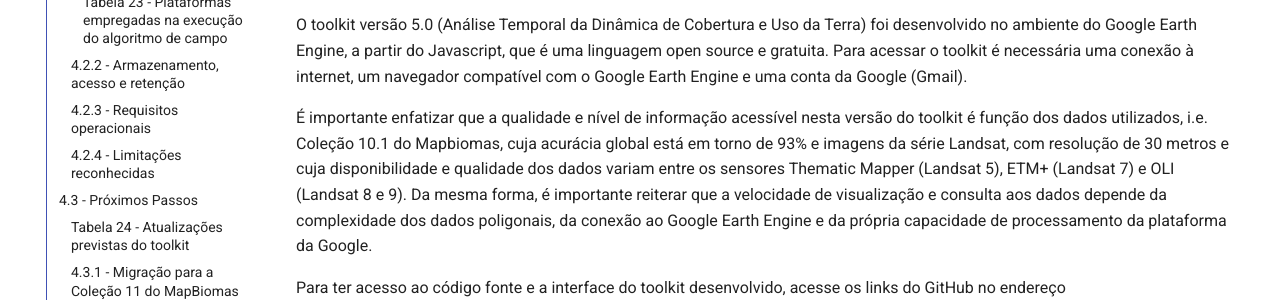
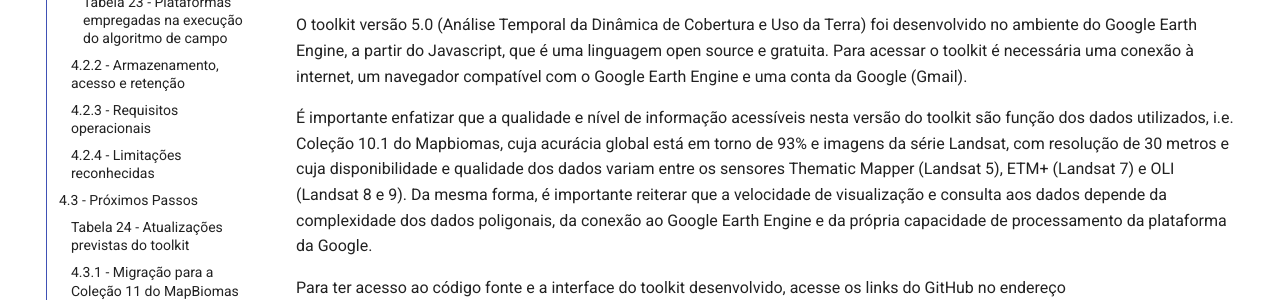
Before and after one commit to lapig-ufg/lapig-acelen, an MkDocs documentation site: the page built from docs/04_CONSIDERACOES_DE_IMPLEMENTACAO.md, in a window 1280 px wide and 900 px high. Shown: the part 383-683 px from the top of the window. Built offline with MkDocs 1.6.1 and Material for MkDocs 9.7.7, drawn with Linux system fonts in a browser that asks for light colours; comment, search, counter and statistics services are not loaded.

Commit message:
Update 04_CONSIDERACOES_DE_IMPLEMENTACAO.md

```diff
--- a/docs/04_CONSIDERACOES_DE_IMPLEMENTACAO.md
+++ b/docs/04_CONSIDERACOES_DE_IMPLEMENTACAO.md
@@ -6,7 +6,7 @@ Este capítulo reúne as condições práticas de operação dos dois componente
 
 O toolkit versão 5.0 (Análise Temporal da Dinâmica de Cobertura e Uso da Terra) foi desenvolvido no ambiente do Google Earth Engine, a partir do Javascript, que é uma linguagem open source e gratuita. Para acessar o toolkit é necessária uma conexão à internet, um navegador compatível com o Google Earth Engine e uma conta da Google (Gmail).
 
-É importante enfatizar que a qualidade e nível de informação acessível nesta versão do toolkit é função dos dados utilizados, i.e. Coleção 10.1 do Mapbiomas, cuja acurácia global está em torno de 93% e imagens da série Landsat, com resolução de 30 metros e cuja disponibilidade e qualidade dos dados variam entre os sensores Thematic Mapper (Landsat 5), ETM+ (Landsat 7) e OLI (Landsat 8 e 9). Da mesma forma, é importante reiterar que a velocidade de visualização e consulta aos dados depende da complexidade dos dados poligonais, da conexão ao Google Earth Engine e da própria capacidade de processamento da plataforma da Google.
+É importante enfatizar que a qualidade e nível de informação acessíveis nesta versão do toolkit são função dos dados utilizados, i.e. Coleção 10.1 do Mapbiomas, cuja acurácia global está em torno de 93% e imagens da série Landsat, com resolução de 30 metros e cuja disponibilidade e qualidade dos dados variam entre os sensores Thematic Mapper (Landsat 5), ETM+ (Landsat 7) e OLI (Landsat 8 e 9). Da mesma forma, é importante reiterar que a velocidade de visualização e consulta aos dados depende da complexidade dos dados poligonais, da conexão ao Google Earth Engine e da própria capacidade de processamento da plataforma da Google.
 
 Para ter acesso ao código fonte e a interface do toolkit desenvolvido, acesse os links do GitHub no endereço [https://github.com/lapig-ufg/lapig-acelen](https://github.com/lapig-ufg/lapig-acelen) e o do Google Earth Engine [https://code.earthengine.google.com/bfad226b58bbb70d9524c9b6f9bb7462](https://code.earthengine.google.com/bfad226b58bbb70d9524c9b6f9bb7462) respectivamente.
 
```
